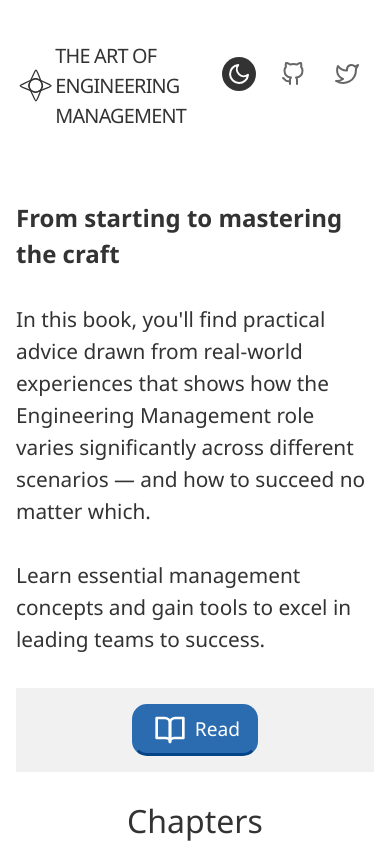
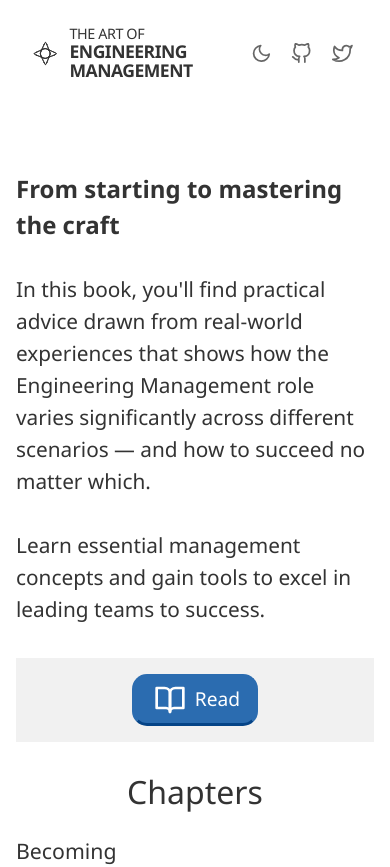
Before and after one commit to JampaUchoa/the-art-of-engineering-management, a Next.js app: page / in a window 390 px wide. Shown: the top 867 px of the page. Built offline with nearby package versions, Linux system fonts and the light colour scheme.

Commit message:
update header

```diff
--- a/src/app/_components/header/header.scss
+++ b/src/app/_components/header/header.scss
@@ -1,60 +1,128 @@
-.header{
 
+.header {
     display: grid;
-    grid-template-columns: 1fr 1fr 1fr;
-    justify-content: space-around;
+    grid-template-columns: 1fr auto 1fr;
     align-items: center;
-    .side-links{
-        font-size: 1.5em;
-        text-align: right;
-        svg{
-            margin: 0 10px;
-            padding: 5px;
-            color: var(--secondary-text);
-        }
-        .moon, .sun{
-            color: var(--background);
-            background-color: var(--primary-text);
-            border-radius: 50%;
-            cursor: pointer;
-        }
+    padding: 15px 25px;
+    margin-bottom: 20px;
+
+    &.header-placeholder {
+      border-bottom: 1px solid transparent;
+       .logo-placeholder {
+         height: 65px;
+       }
     }
-    .logo {
+
+    .logo-link {
         display: flex;
-        padding: 25px 0 10px;
-        font-weight: 400;
+        align-items: center;
+        justify-content: center;
+        gap: 5px;
+        text-decoration: none;
         color: var(--primary-text);
-        align-items: center;
-        text-decoration: none;
-        justify-content: center;
 
-        &:hover{
-            color: var(--accent-color);
-            svg{
-                transform: rotate(45deg) scale(1.25);
+        &:hover {
+            svg {
+                transform: rotate(45deg) scale(1.1);
+                color: var(--accent-color);
+            }
+            .title-wrapper .title,
+            .title-wrapper .subtitle {
+                 color: var(--accent-color);
             }
         }
 
-        .title{
-            text-transform: uppercase;
-            margin: 0;
-            font-size: 1.24em;
-            letter-spacing: -.04em;
-            font-weight: 500;
+        svg {
+            height: 55px;
+            width: auto;
+            transition: transform 0.2s ease-out;
         }
 
-        svg{
-            height: 65px;
-            align-self: center;
-            transition: transform 0.12s ease;
-            // will-change: transform;
+        .title-wrapper {
+            text-align: left;
+
+            .title, .subtitle {
+                display: block;
+                text-transform: uppercase;
+                margin: 0;
+                font-weight: 500;
+                letter-spacing: -.03em;
+                line-height: 1.1;
+                 transition: color 0.2s ease;
+            }
+
+            .title {
+                 font-size: 1.1em;
+                 color: var(--primary-text);
+            }
+            .subtitle {
+                font-size: 1.3em;
+                 color: var(--primary-text);
+                 font-weight: 600;
+            }
         }
     }
 
+    .side-links {
+        display: flex;
+        justify-content: flex-end;
+        align-items: center;
+        gap: 15px;
 
-}
-@media (max-width: 768px) {
-    .header{
-        grid-template-columns: 0 1fr auto;
+        a, button {
+            display: flex;
+            align-items: center;
+            justify-content: center;
+            font-size: 1.4em;
+            color: var(--secondary-text);
+            text-decoration: none;
+            padding: 8px;
+            border-radius: 50%;
+            background: none;
+            border: none;
+            cursor: pointer;
+            transition: color 0.2s ease, background-color 0.2s ease;
+
+            &:hover {
+                color: var(--primary-text);
+                background-color: var(--image-border);
+            }
+        }
     }
 }
+
+@media (max-width: 768px) {
+    .header {
+        grid-template-columns: auto 1fr auto;
+        padding: 10px 15px;
+        gap: 10px;
+
+        .header-left-spacer {
+          display: none;
+        }
+
+        .logo-link {
+            grid-column: 1 / 2;
+            justify-content: flex-start;
+            gap: 10px;
+
+            svg {
+                height: 45px;
+            }
+             .title-wrapper {
+                .title { font-size: 0.9em; }
+                .subtitle { font-size: 1.1em; }
+             }
+        }
+
+        .side-links {
+            grid-column: 3 / 4;
+            gap: 8px;
+
+            a, button {
+                font-size: 1.3em;
+                padding: 6px;
+            }
+        }
+    }
+}
--- a/src/app/_components/header/header.tsx
+++ b/src/app/_components/header/header.tsx
@@ -4,58 +4,81 @@ import Logo from "@/logo";
 import "./header.scss";
 import { FiGithub, FiMoon, FiSun, FiTwitter } from "react-icons/fi";
 import { useEffect, useState } from "react";
+
 const Header = () => {
-
-  const defaultTheme = typeof window !== 'undefined' ? window.localStorage.getItem('theme') : null;
-  const [theme, setTheme] = useState(defaultTheme);
+  const [theme, setTheme] = useState<string | null>(null);
+  const [isMounted, setIsMounted] = useState(false); // Prevent hydration mismatch
 
   useEffect(() => {
-    if (typeof window === 'undefined') return;
-    if (!theme) {
-      const defaultTheme = preferedTheme();
-      window.localStorage.setItem('theme', defaultTheme);
-      document.documentElement.classList.add(defaultTheme);
-    } else {
-      document.documentElement.classList.add(theme);
+    setIsMounted(true);
+    // Initialize theme only on client-side
+    const storedTheme = window.localStorage.getItem('theme');
+    const initialTheme = storedTheme || (window.matchMedia('(prefers-color-scheme: dark)').matches ? 'dark' : 'light');
+    setTheme(initialTheme);
+    document.documentElement.classList.add(initialTheme);
+  }, []); // Run only once on mount
+
+  useEffect(() => {
+    // Apply theme class when theme state changes after initial mount
+    if (!isMounted || !theme) return;
+    const currentClasses = document.documentElement.classList;
+    if (theme === 'dark' && !currentClasses.contains('dark')) {
+      currentClasses.remove('light');
+      currentClasses.add('dark');
+    } else if (theme === 'light' && !currentClasses.contains('light')) {
+      currentClasses.remove('dark');
+      currentClasses.add('light');
     }
-  })
+     window.localStorage.setItem('theme', theme);
+  }, [theme, isMounted]);
 
-  function preferedTheme() {
-    return window.matchMedia('(prefers-color-scheme: dark)').matches ? 'dark' : 'light';
+  function toggleDarkMode() {
+    setTheme(prevTheme => (prevTheme === 'dark' ? 'light' : 'dark'));
   }
 
-  function toggleDarkMode() {
-    const currentTheme = window.localStorage.getItem('theme') || preferedTheme();
-    const newTheme = currentTheme === 'dark' ? 'light' : 'dark';
-    window.localStorage.setItem('theme', newTheme);
-    document.documentElement.classList.remove(currentTheme);
-    document.documentElement.classList.add(newTheme);
-    setTheme(newTheme)
+  // Render null or a placeholder during server rendering / initial client mount before theme is determined
+  if (!isMounted || !theme) {
+     return (
+       <div className="header header-placeholder">
+         {/* Optional: Render a simplified or skeleton header */}
+         <div></div>
+         <div className="logo-placeholder"></div>
+         <div className="side-links-placeholder"></div>
+       </div>
+     );
   }
 
+
   return (
-    <div className="header">
-      <div>
-      </div>
-      <Link href="/" className="logo">
+    <header className="header"> {/* Use header semantic tag */}
+      <div className="header-left-spacer"></div> {/* Spacer for grid alignment */}
+      <Link href="/" className="logo-link" aria-label="Homepage"> {/* Improved semantics */}
         <Logo />
-        <h1 className="title">
-          The Art of <br /> Engineering Management
-        </h1>
+        <div className="title-wrapper"> {/* Wrapper for potentially multi-line title */}
+          <h1 className="title">The Art of</h1>
+          <span className="subtitle">Engineering Management</span>
+        </div>
       </Link>
-      <div className="side-links">
-        {theme === 'dark' ?
-          <FiSun className="sun" onClick={toggleDarkMode} /> :
-          <FiMoon className="moon" onClick={toggleDarkMode} />
-        }
-        <a href="https://github.com/JampaUchoa/the-art-of-engineering-management" target="_blank" rel="noopener noreferrer">
-        <FiGithub />
+      <nav className="side-links" aria-label="Site navigation and tools"> {/* Use nav semantic tag */}
+        <button
+          onClick={toggleDarkMode}
+          className="theme-toggle-button"
+          aria-label={theme === 'dark' ? 'Activate light mode' : 'Activate dark mode'}
+          title={theme === 'dark' ? 'Activate light mode' : 'Activate dark mode'}
+        >
+          {theme === 'dark' ?
+            <FiSun /> :
+            <FiMoon />
+          }
+        </button>
+        <a href="https://github.com/JampaUchoa/the-art-of-engineering-management" target="_blank" rel="noopener noreferrer" aria-label="GitHub Repository" title="GitHub Repository">
+          <FiGithub />
         </a>
-        <a href="https://twitter.com/jampauchoa" target="_blank" rel="noopener noreferrer">
-        <FiTwitter />
+        <a href="https://twitter.com/jampauchoa" target="_blank" rel="noopener noreferrer" aria-label="Twitter Profile" title="Twitter Profile">
+          <FiTwitter />
         </a>
-      </div>
-    </div>
+      </nav>
+    </header>
   );
 };
 
```
